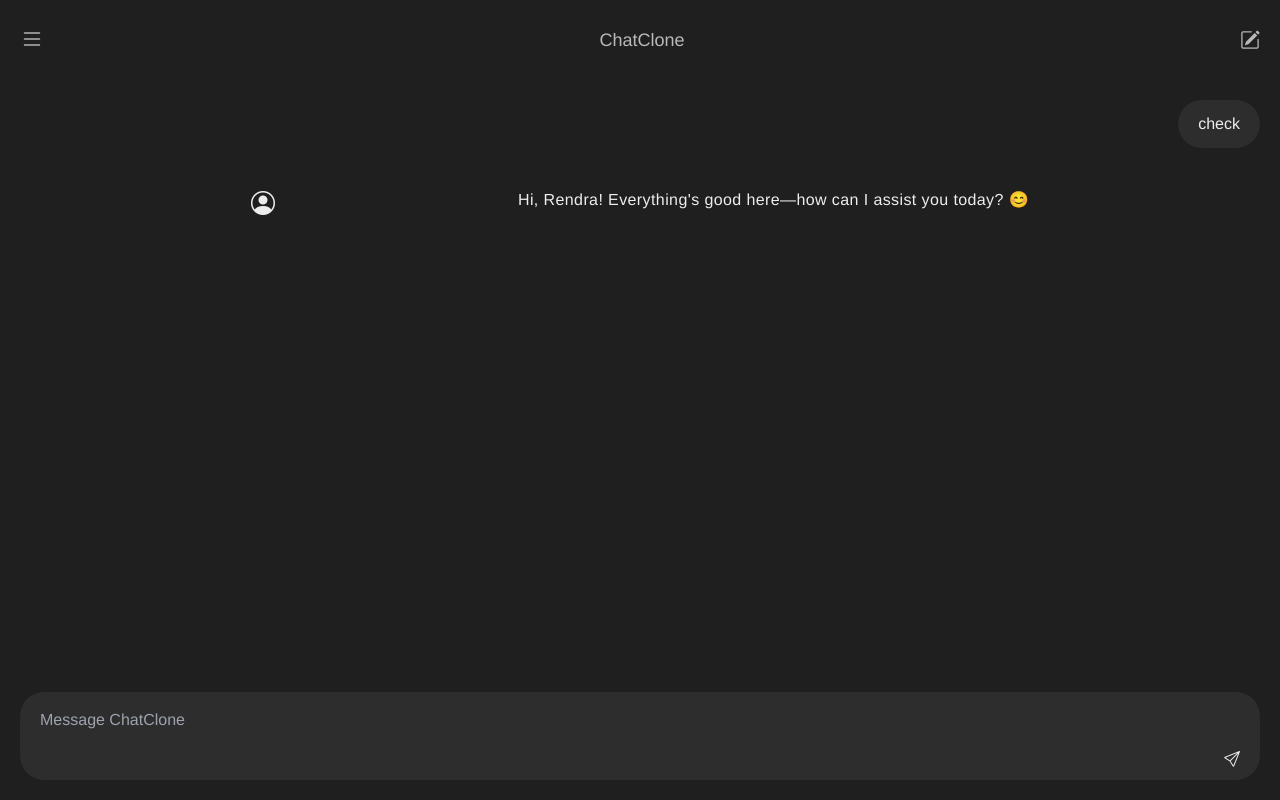
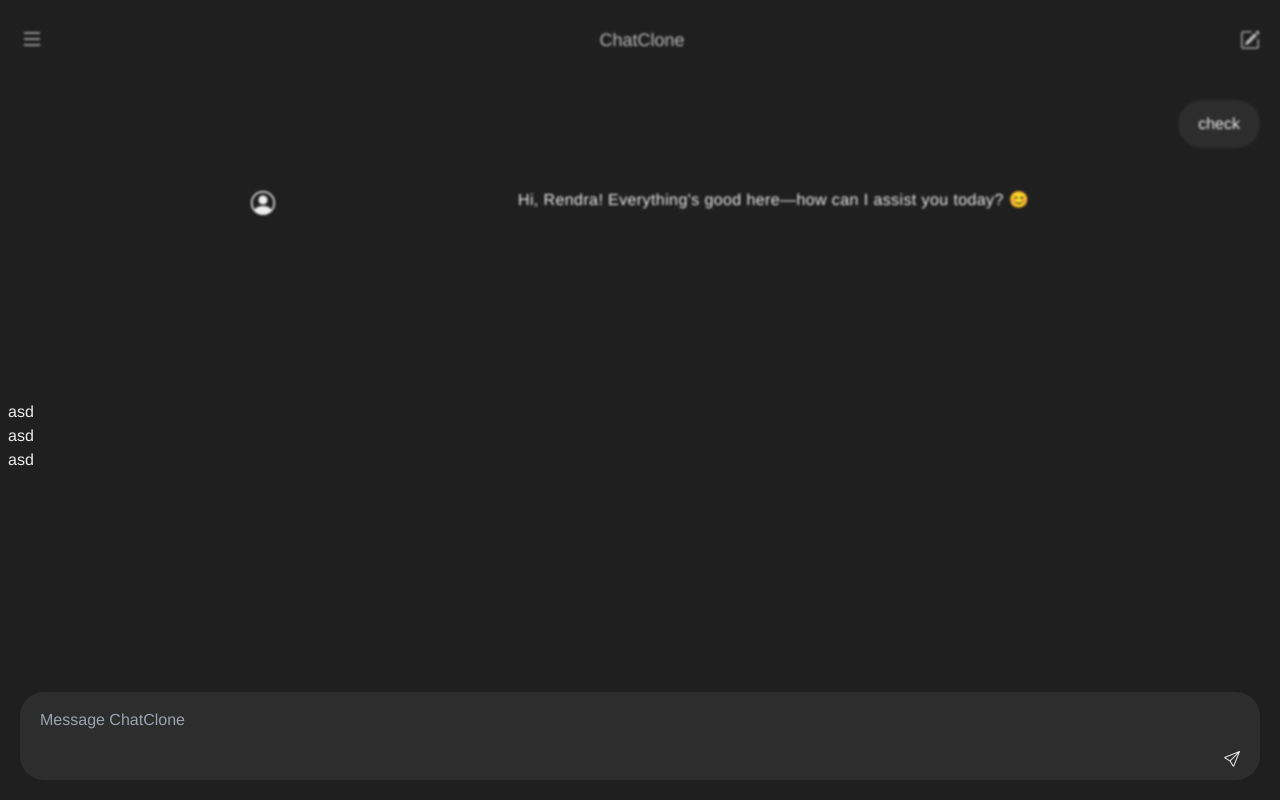
Before and after one commit to MainLah/ChatClone, a React (Vite) app: page / in a window 1280 px wide. Built offline with nearby package versions, Linux system fonts and the light colour scheme.

Commit message:
fix: useContext hook wasn't working, added initial value to the createContext function

```diff
--- a/src/components/ChatInput.jsx
+++ b/src/components/ChatInput.jsx
@@ -10,7 +10,7 @@
           placeholder="Message ChatClone"
         />
         <div className="bg-[#2e2d2d] rounded-b-3xl flex justify-end w-full pr-5 pb-2">
-          <button>
+          <button className="focus:outline-none cursor-pointer">
             <i class="bi bi-send text-[#ededed]"></i>
           </button>
         </div>
--- /dev/null
+++ b/src/components/PopupNavItem.jsx
@@ -0,0 +1,7 @@
+import React from "react";
+
+const PopupNavItem = () => {
+  return <li className="text-[#ededed] px-2">asd</li>;
+};
+
+export default PopupNavItem;
--- a/src/fragments/Navbar.jsx
+++ b/src/fragments/Navbar.jsx
@@ -1,10 +1,15 @@
-import React from "react";
+import { React, useContext } from "react";
+import { Context } from "../pages/home";
 
 const Navbar = () => {
+  const [navIsOpen, setNavIsOpen] = useContext(Context);
   return (
     <div className="flex justify-between items-center w-full min-h-20 fixed bg-[#1f1f1f]">
       <div>
-        <button className="px-5">
+        <button
+          className="px-5 cursor-pointer focus:outline-none"
+          onClick={() => setNavIsOpen(!navIsOpen)}
+        >
           <i class="bi bi-list text-[#ededed] text-2xl opacity-75"></i>
         </button>
       </div>
--- /dev/null
+++ b/src/fragments/PopupNav.jsx
@@ -0,0 +1,26 @@
+import { React, useContext } from "react";
+import PopupNavItem from "../components/PopupNavItem";
+import { Context } from "../pages/home";
+
+const PopupNav = () => {
+  const [navIsOpen, setNavIsOpen] = useContext(Context);
+  return (
+    <div
+      className="w-full hidden h-full absolute left-0 backdrop-blur-[1px]"
+      style={{ display: `${navIsOpen ? "none" : "block"}` }}
+      onClick={() => setNavIsOpen(!navIsOpen)}
+    >
+      <div className="w-1/3 absolute left-0 inset-y-1/2">
+        <ul>
+          {Array(3)
+            .fill("")
+            .map((_, i) => (
+              <PopupNavItem key={i} />
+            ))}
+        </ul>
+      </div>
+    </div>
+  );
+};
+
+export default PopupNav;
--- a/src/pages/home.jsx
+++ b/src/pages/home.jsx
@@ -1,13 +1,21 @@
-import React from "react";
+import { React, createContext, useState } from "react";
 import Navbar from "../fragments/Navbar";
 import ChatBox from "../fragments/ChatBox";
 import ChatInput from "../components/ChatInput";
+import PopupNav from "../fragments/PopupNav";
+
+export const Context = createContext([false, () => {}]);
 
 const HomePage = () => {
+  const [navIsOpen, setNavIsOpen] = useState(false);
+
   return (
     <>
       <div className="w-screen h-screen">
         <Navbar />
+        <Context.Provider value={[navIsOpen, setNavIsOpen]}>
+          <PopupNav />
+        </Context.Provider>
         <div className="pt-20 pb-32 h-screen">
           <ChatBox />
         </div>
```
